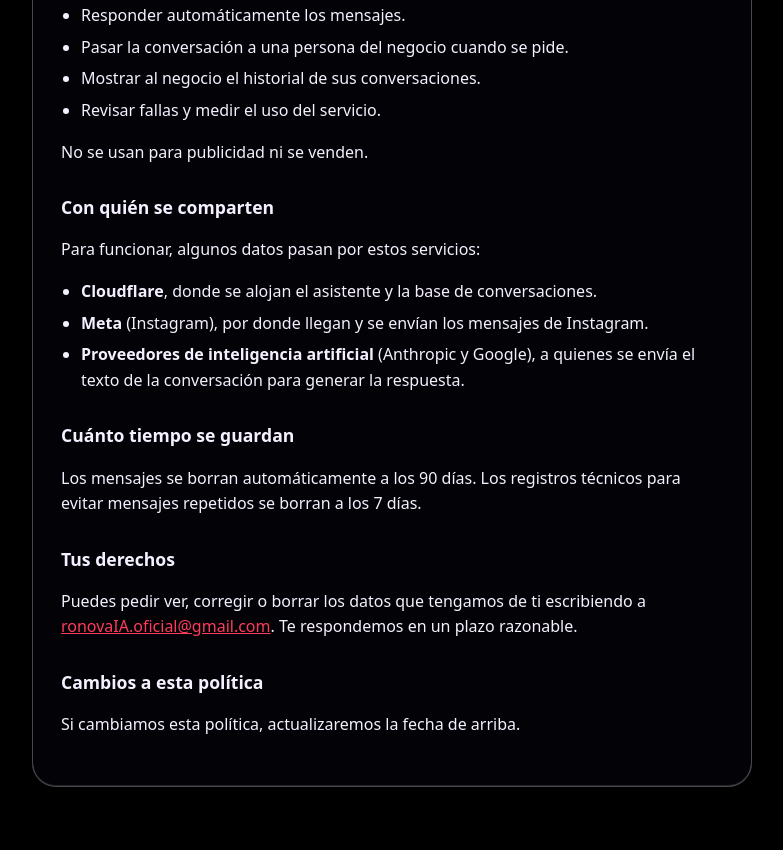
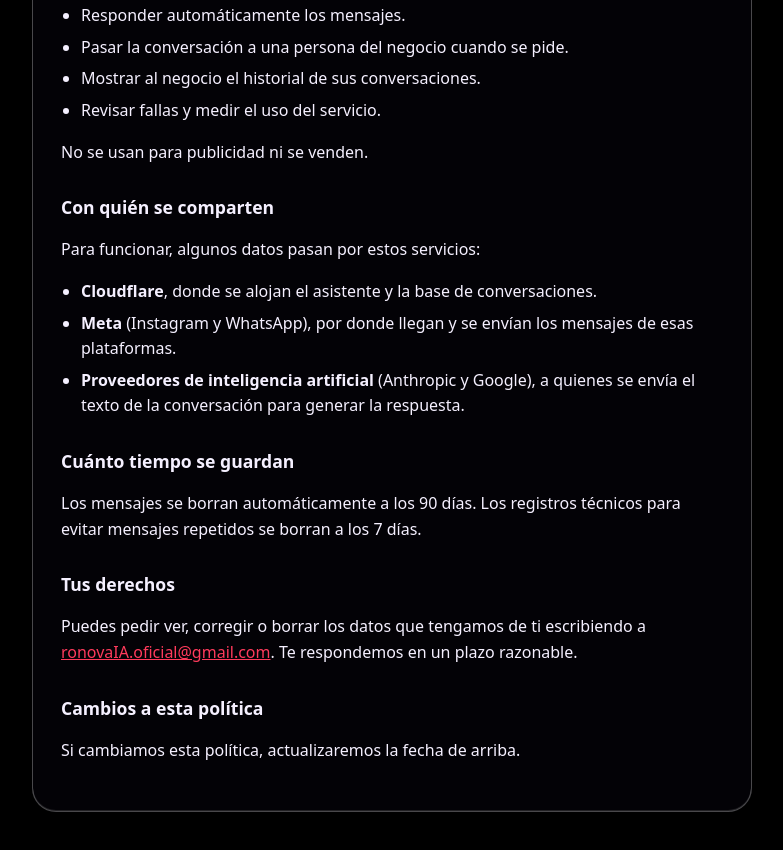
Before and after one commit to choso-dev/ronova-politica-privacidad, a plain HTML site: page index.html in a window 1280 px wide. Shown: the part 864-1714 px from the top of the page, without its empty margins (248-1031 px from the left). Drawn offline with Linux system fonts and the light colour scheme.

Commit message:
Política de privacidad: Meta para Instagram y WhatsApp
Co-Authored-By: Claude Haiku 5.5 <noreply@anthropic.com>

```diff
--- a/index.html
+++ b/index.html
@@ -104,7 +104,7 @@
     <p>Para funcionar, algunos datos pasan por estos servicios:</p>
     <ul>
       <li><strong>Cloudflare</strong>, donde se alojan el asistente y la base de conversaciones.</li>
-      <li><strong>Meta</strong> (Instagram), por donde llegan y se envían los mensajes de Instagram.</li>
+      <li><strong>Meta</strong> (Instagram y WhatsApp), por donde llegan y se envían los mensajes de esas plataformas.</li>
       <li><strong>Proveedores de inteligencia artificial</strong> (Anthropic y Google), a quienes se envía el texto de la conversación
       para generar la respuesta.</li>
     </ul>
```
